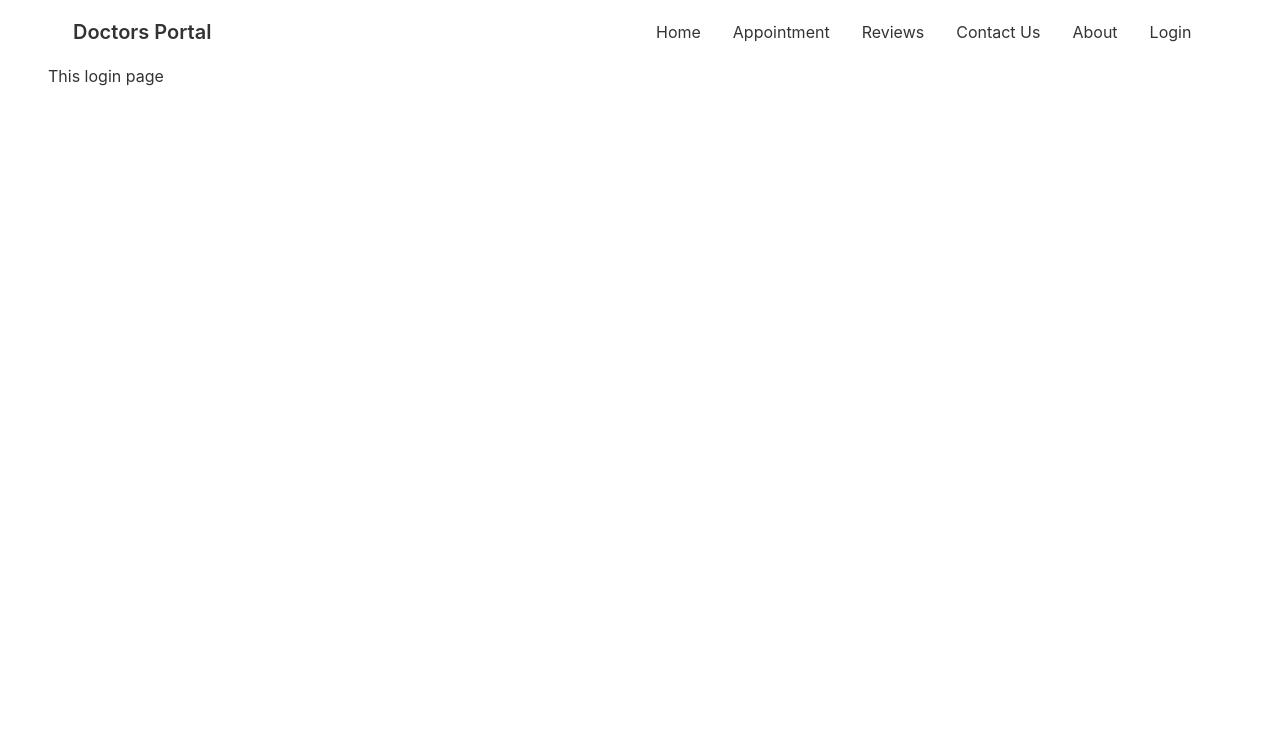
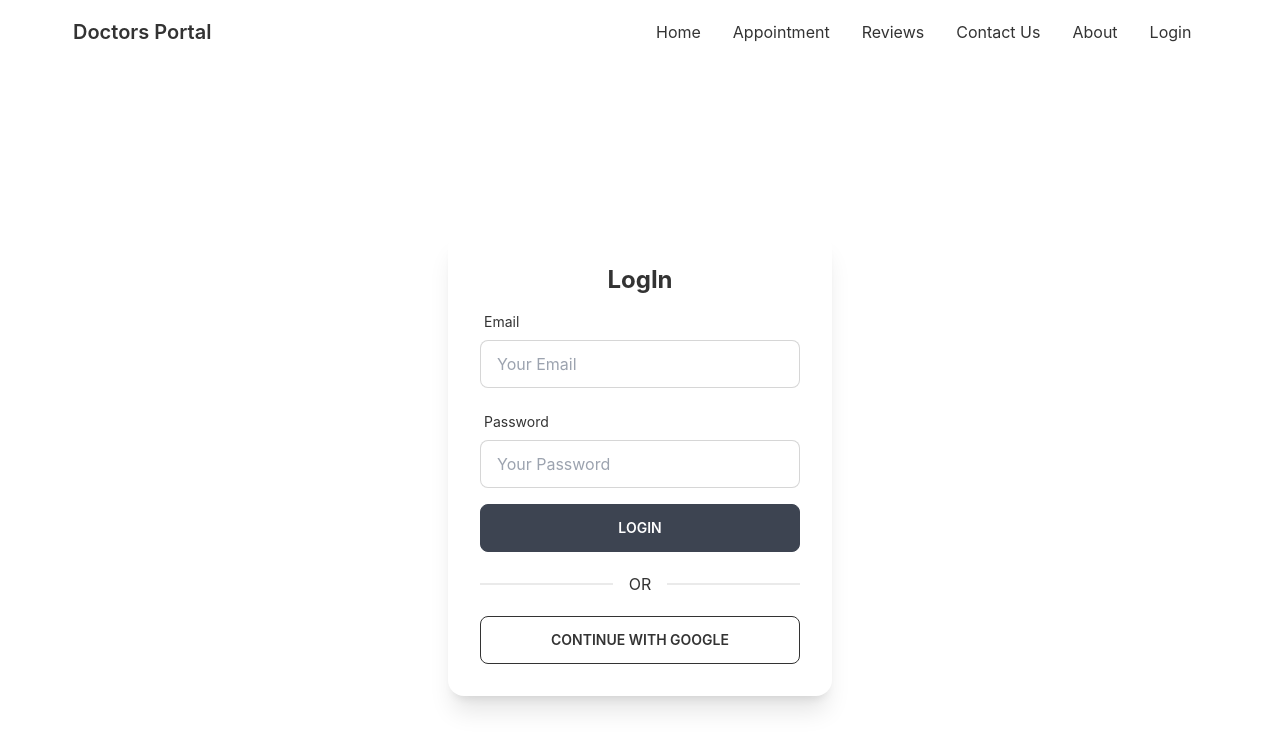
Before and after one commit to Hasanat902/doctors-portal-client-side, a React (Create React App) app: page /login in a window 1280 px wide. Shown: the top 750 px of the page. Built offline with nearby package versions, Linux system fonts and the light colour scheme; no server answers.

Commit message:
create login form and google signin

```diff
--- a/package.json
+++ b/package.json
@@ -13,6 +13,7 @@
     "react-day-picker": "^8.0.4",
     "react-dom": "^18.1.0",
     "react-firebase-hooks": "^5.0.3",
+    "react-hook-form": "^7.31.1",
     "react-router-dom": "^6.3.0",
     "react-scripts": "5.0.1",
     "web-vitals": "^2.1.4"
--- a/src/Pages/Appointment/AppointmentBanner.js
+++ b/src/Pages/Appointment/AppointmentBanner.js
@@ -1,16 +1,21 @@
-import React from 'react';
-import chair from '../../assets/images/chair.png';
-import bg from '../../assets/images/bg.png';
-import { DayPicker } from 'react-day-picker';
-import 'react-day-picker/dist/style.css';
+import React from "react";
+import chair from "../../assets/images/chair.png";
+import bg from "../../assets/images/bg.png";
+import { DayPicker } from "react-day-picker";
+import "react-day-picker/dist/style.css";
 
-const AppointmentBanner = ({date, setDate}) => {
-
-
+const AppointmentBanner = ({ date, setDate }) => {
   return (
-        <div style={{background: `url(${bg})`, backgroundSize: 'cover'}} class="hero min-h-screen">
-            <div class="hero-content flex-col lg:flex-row-reverse">
-                <img src={chair} class="max-w-md rounded-lg shadow-2xl" alt='Dentist Chair' />
+    <div
+      style={{ background: `url(${bg})`, backgroundSize: "cover" }}
+      className="hero min-h-screen"
+    >
+      <div className="hero-content flex-col lg:flex-row-reverse">
+        <img
+          src={chair}
+          className="max-w-md rounded-lg shadow-2xl"
+          alt="Dentist Chair"
+        />
         <div>
           <DayPicker
             mode="single"
--- a/src/Pages/Appointment/BookingModal.js
+++ b/src/Pages/Appointment/BookingModal.js
@@ -1,36 +1,72 @@
-import React from 'react';
-import { format } from 'date-fns';
+import React from "react";
+import { format } from "date-fns";
 
-const BookingModal = ({treatment, date, setTreatment}) => {
+const BookingModal = ({ treatment, date, setTreatment }) => {
+  const { _id, name, slots } = treatment;
 
-    const {_id, name, slots} = treatment;
-
-    const handleBooking = event => {
+  const handleBooking = (event) => {
     event.preventDefault();
 
     const slot = event.target.slot.value;
     console.log(_id, name, slot);
     setTreatment(null);
-    }
+  };
 
   return (
     <div>
-            <input type="checkbox" id="booking-modal" class="modal-toggle" />
-            <div class="modal modal-bottom sm:modal-middle">
-                <div class="modal-box">
-                    <label for="booking-modal" class="btn btn-sm btn-circle absolute right-2 top-2">✕</label>
-                    <h3 class="font-bold text-lg text-secondary">Booking for: {name}</h3>
-                    <form onSubmit={handleBooking} className='grid grid-cols-1 gap-3 justify-items-center mt-3'>
-                        <input type="text" disabled value={format(date, 'PP')} class="input input-bordered w-full max-w-xs" />
-                        <select name="slot" class="select select-bordered w-full max-w-xs">
-                            {
-                                slots.map(slot =><option value={slot}>{slot}</option>)
-                            }
+      <input type="checkbox" id="booking-modal" className="modal-toggle" />
+      <div className="modal modal-bottom sm:modal-middle">
+        <div className="modal-box">
+          <label
+            for="booking-modal"
+            className="btn btn-sm btn-circle absolute right-2 top-2"
+          >
+            ✕
+          </label>
+          <h3 className="font-bold text-lg text-secondary">
+            Booking for: {name}
+          </h3>
+          <form
+            onSubmit={handleBooking}
+            className="grid grid-cols-1 gap-3 justify-items-center mt-3"
+          >
+            <input
+              type="text"
+              disabled
+              value={format(date, "PP")}
+              className="input input-bordered w-full max-w-xs"
+            />
+            <select
+              name="slot"
+              className="select select-bordered w-full max-w-xs"
+            >
+              {slots.map((slot) => (
+                <option value={slot}>{slot}</option>
+              ))}
             </select>
-                        <input type="text" name="name" placeholder="Your Name" class="input input-bordered w-full max-w-xs" />
-                        <input type="email" name="email" placeholder="Email Address" class="input input-bordered w-full max-w-xs" />
-                        <input type="text" name="phone" placeholder="Phone Number" class="input input-bordered w-full max-w-xs" />
-                        <input type="submit" value="Submit" class="btn btn-secondary w-full max-w-xs" />
+            <input
+              type="text"
+              name="name"
+              placeholder="Your Name"
+              className="input input-bordered w-full max-w-xs"
+            />
+            <input
+              type="email"
+              name="email"
+              placeholder="Email Address"
+              className="input input-bordered w-full max-w-xs"
+            />
+            <input
+              type="text"
+              name="phone"
+              placeholder="Phone Number"
+              className="input input-bordered w-full max-w-xs"
+            />
+            <input
+              type="submit"
+              value="Submit"
+              className="btn btn-secondary w-full max-w-xs"
+            />
           </form>
         </div>
       </div>
--- a/src/Pages/Appointment/Service.js
+++ b/src/Pages/Appointment/Service.js
@@ -1,24 +1,31 @@
-import React from 'react';
+import React from "react";
 
-const Service = ({service, setTreatment}) => {
-
-    const {name, slots} = service;
+const Service = ({ service, setTreatment }) => {
+  const { name, slots } = service;
 
   return (
-        <div class="card w-96 bg-base-100 shadow-xl">
-            <div class="card-body text-center">
-                <h2 class="text-xl font-bold text-secondary">{name}</h2>
+    <div className="card w-96 bg-base-100 shadow-xl">
+      <div className="card-body text-center">
+        <h2 className="text-xl font-bold text-secondary">{name}</h2>
         <p>
-                    {
-                        slots.length > 0 ?
+          {slots.length > 0 ? (
             <span>{slots[0]}</span>
-                        :
-                        <span className='text-red-500'>Try Another Date</span>
-                    }
+          ) : (
+            <span className="text-red-500">Try Another Date</span>
+          )}
         </p>
-                <p>{slots.length} {slots.length > 1 ? 'spaces' : 'space'} available</p>
-                <div class="card-actions justify-center">
-                <label for="booking-modal" disabled={slots.length === 0} onClick={() => setTreatment(service)} className="btn btn-secondary btn-sm uppercase bg-gradient-to-r from-secondary to-primary">Book Appointment</label>
+        <p>
+          {slots.length} {slots.length > 1 ? "spaces" : "space"} available
+        </p>
+        <div className="card-actions justify-center">
+          <label
+            for="booking-modal"
+            disabled={slots.length === 0}
+            onClick={() => setTreatment(service)}
+            className="btn btn-secondary btn-sm uppercase bg-gradient-to-r from-secondary to-primary"
+          >
+            Book Appointment
+          </label>
         </div>
       </div>
     </div>
--- a/src/Pages/Login/Login/Login.js
+++ b/src/Pages/Login/Login/Login.js
@@ -1,11 +1,87 @@
-import React from 'react';
+import React from "react";
+import { useSignInWithGoogle } from "react-firebase-hooks/auth";
+import auth from "../../../firebase.init";
+import { useForm } from "react-hook-form";
 
 const Login = () => {
-    return (
-        <div>
-            <h2>This login page</h2>
+  const [signInWithGoogle, user, loading, error] = useSignInWithGoogle(auth);
+
+  const { register, formState: { errors }, handleSubmit } = useForm();
+
+  const onSubmit = data => {
+    console.log(data);
+  }
+
+  return (
+    <div className="flex h-screen justify-center items-center">
+      <div className="card w-96 bg-base-100 shadow-xl">
+        <div className="card-body">
+          <h2 className="text-center text-2xl font-bold">LogIn</h2>
+          <form onSubmit={handleSubmit(onSubmit)}>
+          <div class="form-control w-full max-w-xs">
+            <label class="label">
+                <span class="label-text">Email</span>
+            </label>
+            <input
+              type="email"
+              placeholder="Your Email"
+              class="input input-bordered w-full max-w-xs"
+              {...register("email", {
+                required: {
+                    value: true,
+                    message: 'Email is required'
+                },
+                pattern: {
+                    value: /[a-z0-9]+@[a-z]+\.[a-z]{2,3}/,
+                    message: 'Provide a valid Email'
+                }
+              })}
+               />
+            <label class="label">
+            {errors.email?.type === 'required' && <span class="label-text-alt text-red-500">{errors.email.message}</span>}
+            {errors.email?.type === 'pattern' && <span class="label-text-alt text-red-500">{errors.email.message}</span>}
+
+            </label>
+            </div>
+          <div class="form-control w-full max-w-xs">
+            <label class="label">
+                <span class="label-text">Password</span>
+            </label>
+            <input
+              type="password"
+              placeholder="Your Password"
+              class="input input-bordered w-full max-w-xs"
+              {...register("password", {
+                required: {
+                    value: true,
+                    message: 'Password is required'
+                },
+                minLength: {
+                    value: 6,
+                    message: 'Must be 6 characters or longer'
+                }
+              })}
+               />
+            <label class="label">
+            {errors.password?.type === 'required' && <span class="label-text-alt text-red-500">{errors.password.message}</span>}
+            {errors.password?.type === 'minLength' && <span class="label-text-alt text-red-500">{errors.password.message}</span>}
+
+            </label>
+            </div>
+
+            <input className="btn w-full max-w-xs text-white" type="submit" value="LogIn" />
+          </form>
+          <div className="divider">OR</div>
+          <button
+            onClick={() => signInWithGoogle()}
+            className="btn btn-outline"
+          >
+            Continue with Google
+          </button>
         </div>
-    );
+      </div>
+    </div>
+  );
 };
 
 export default Login;
```
Also changed, not shown: 1 other file (tests, documents, lock files or other folders). Lines whose indentation alone changed are shown as unchanged.
